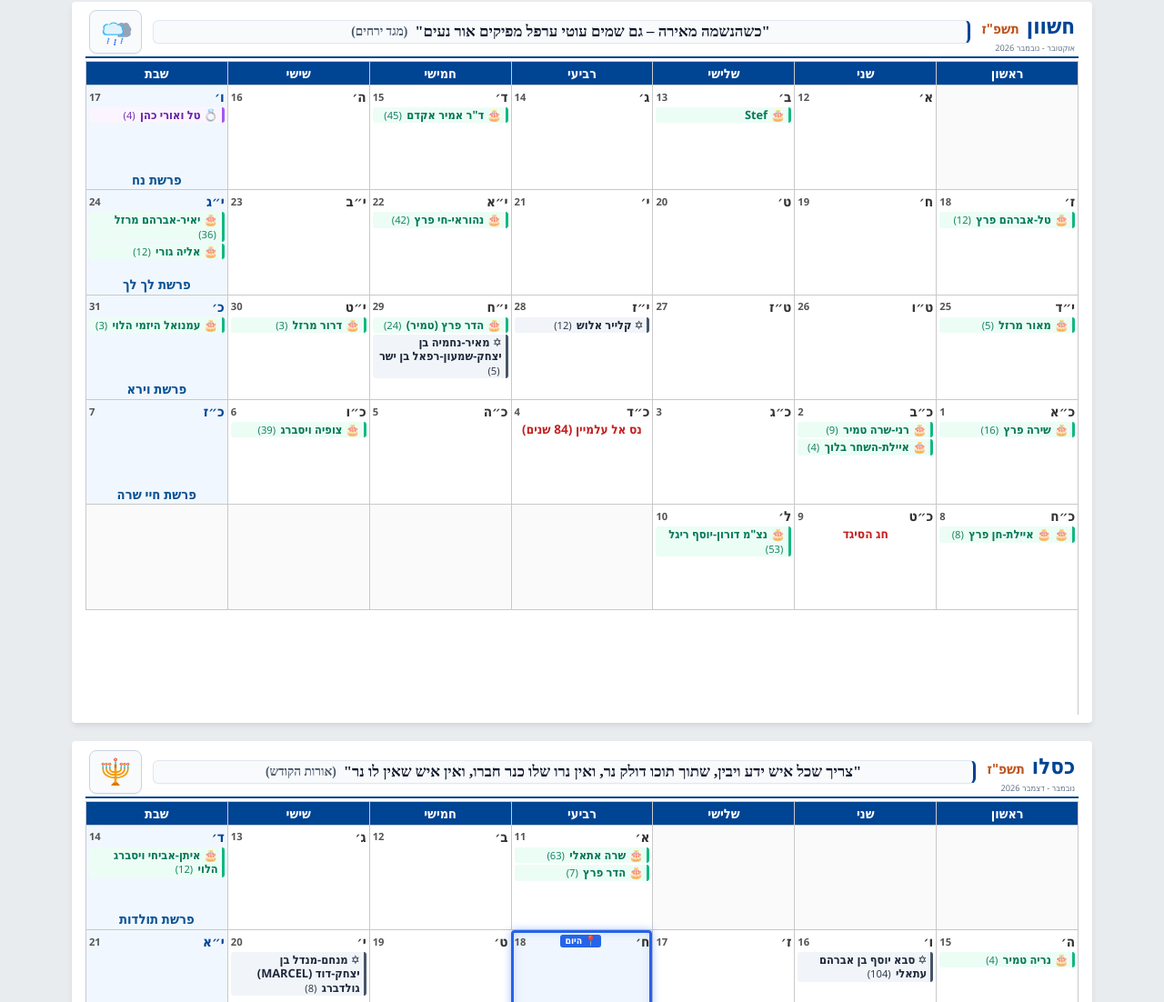
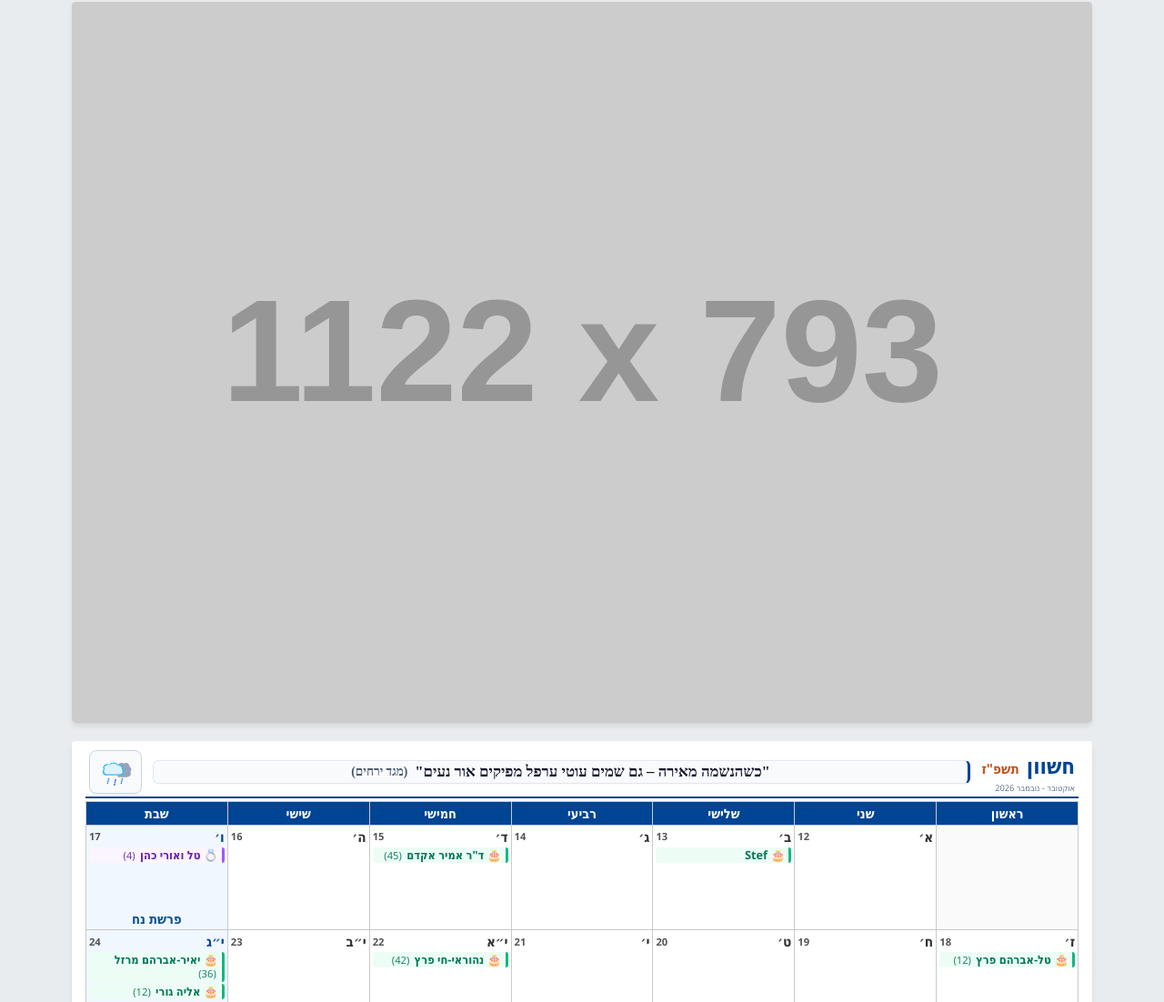
Before and after one commit to pinilev/AttaliCalendar, a plain HTML site: page index.html in a window 1280 px wide. Shown: the part 873-1975 px from the top of the page at 91% size. Drawn offline with Linux system fonts and the light colour scheme; placeholder pictures from the web are drawn by us; a web font is replaced by a local one.

Commit message:
Update index.html

```diff
--- a/index.html
+++ b/index.html
@@ -115,6 +115,49 @@
             flex-direction: column;
             overflow: hidden;
             scroll-margin-top: 60px;
+        }
+
+        /* עמוד ריק להפרדה בין החודשים */
+        .blank-page {
+            background: #ffffff;
+            width: 29.7cm;
+            height: 21cm;
+            max-height: 21cm;
+            margin: 0 auto;
+            box-sizing: border-box;
+            box-shadow: 0 4px 6px -1px rgba(0, 0, 0, 0.1);
+            border-radius: 4px;
+            display: flex;
+            align-items: center;
+            justify-content: center;
+            position: relative;
+            overflow: hidden;
+        }
+
+        /* תווית עדינה בתצוגת מסך בלבד (מוסתרת בהדפסה) */
+        .blank-page::after {
+            content: "עמוד ריק להפרדה בין חודשים";
+            color: #cbd5e1;
+            font-size: 0.9rem;
+            font-weight: 500;
+            letter-spacing: 0.5px;
+        }
+
+        /* עיצוב לעמוד המכיל תמונה */
+        .blank-page.has-image {
+            padding: 0;
+        }
+
+        .blank-page.has-image::after {
+            content: none !important;
+            display: none !important;
+        }
+
+        .blank-page-image {
+            width: 100%;
+            height: 100%;
+            object-fit: cover;
+            display: block;
         }
 
         .page-header {
@@ -408,6 +451,25 @@
                 break-after: page !important;
                 page-break-inside: avoid !important;
                 break-inside: avoid !important;
+            }
+            .blank-page {
+                margin: 0 !important;
+                padding: 0 !important;
+                width: 29.7cm !important;
+                height: 21cm !important;
+                max-height: 21cm !important;
+                box-shadow: none !important;
+                border: none !important;
+                border-radius: 0 !important;
+                page-break-after: always !important;
+                break-after: page !important;
+                page-break-inside: avoid !important;
+                break-inside: avoid !important;
+            }
+            /* הסתרת הטקסט העדין בהדפסה כך שהעמוד יהיה לבן ונקי לחלוטין */
+            .blank-page::after {
+                content: none !important;
+                display: none !important;
             }
         }
     </style>
@@ -738,6 +800,7 @@
                 },
                 parashot: { 4: "תולדות", 11: "ויצא", 18: "וישלח", 25: "וישב" },
                 memorials: {
+                  3: [{name: 'יצחק בן רחמים ורוזט קלבו'}],
                   6: [{name: 'סבא יוסף בן אברהם עתאלי', years: 104}],
                   10: [{name: 'מנחם-מנדל בן יצחק-דוד (MARCEL) גולדברג', years: 8}],
                   14: [{name: 'אברהם-ארמנד (ARMAND) גריגיאק', years: 8}],
@@ -1062,7 +1125,7 @@
                 }
             });
 
-            monthsData.forEach(month => {
+            monthsData.forEach((month, index) => {
                 // Create jump navigation button
                 const btn = document.createElement('button');
                 btn.className = `jump-btn ${month.id === currentActiveMonthId ? 'active' : ''}`;
@@ -1203,6 +1266,29 @@
 
                 page.appendChild(grid);
                 container.appendChild(page);
+
+                // הוספת עמוד ריק בין חודש לחודש (למעט אחרי החודש האחרון)
+                if (index < monthsData.length - 1) {
+                    const blankPage = document.createElement('div');
+                    blankPage.className = 'blank-page';
+
+                    // שילוב התמונה בעמוד שבין תשרי לחשוון
+                    if (month.id === 'tshri') {
+                        blankPage.classList.add('has-image');
+                        const img = document.createElement('img');
+                        img.src = 'Gemini_Generated_Image_ejcvhmejcvhmejcv.jpg';
+                        img.alt = 'חלוצים נוטעים עצים - קרן קימת לישראל';
+                        img.className = 'blank-page-image';
+                        // גיבוי למקרה שהקובץ המקומי לא נטען בסביבת התצוגה
+                        img.onerror = function() {
+                            this.onerror = null;
+                            this.src = 'https://placehold.co/1122x793/f8fafc/334155?text=Gemini_Generated_Image_ejcvhmejcvhmejcv.jpg';
+                        };
+                        blankPage.appendChild(img);
+                    }
+
+                    container.appendChild(blankPage);
+                }
             });
 
             // Automatically scroll to the current month upon landing (showing full month page)
```
